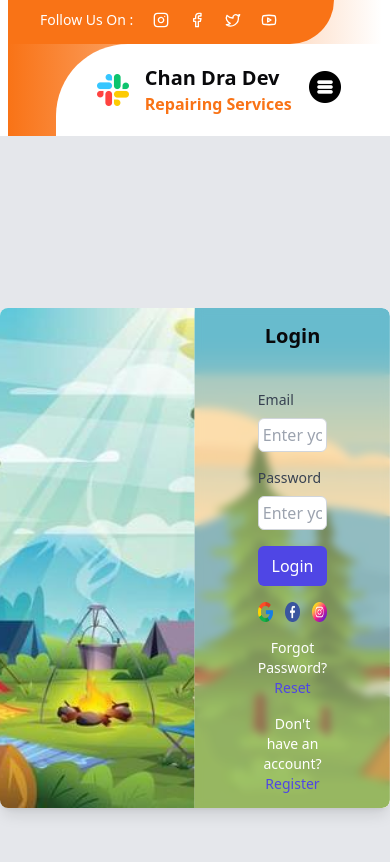
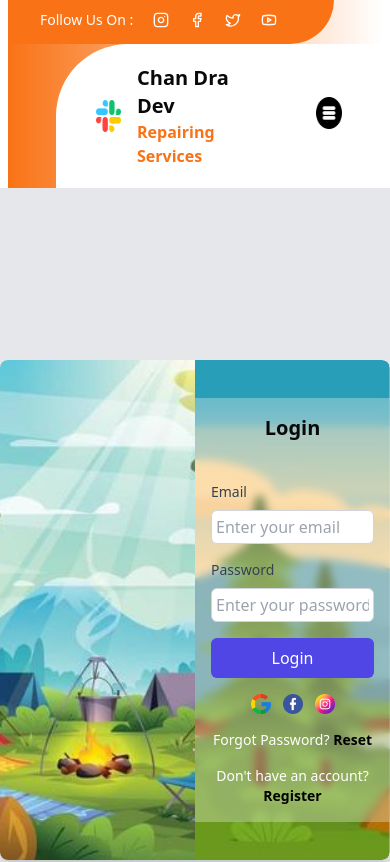
Before and after one commit to ChandraDevYadav/repair-app, a React (Vite) app: page /register in a window 390 px wide. Shown: the top 862 px of the page. Built offline with nearby package versions, Linux system fonts and the light colour scheme.

Commit message:
login updated

```diff
--- a/src/components/Navbar.jsx
+++ b/src/components/Navbar.jsx
@@ -88,7 +88,7 @@ const Navbar = () => {
         </div>
 
         {/* Toggle button for mobile view */}
-        <div className="md:hidden">
+        <div className="md:hidden ml-12">
   <button onClick={toggleMenu} className="text-sm font-semibold">
     {isOpen ? (
       <img src="./close.png" alt="Close Menu" className="w-6 h-6" />
@@ -100,8 +100,9 @@ const Navbar = () => {
 
         {/* Mobile menu items */}
         {isOpen && (
-          <div className="absolute top-[8rem] z-10 left-0 w-full bg-gray-300 shadow-md md:hidden">
+          <div className="absolute top-[8.5rem] z-10 left-[134px] w-2/3 bg-gray-300 shadow-md md:hidden">
             <div className="flex flex-col gap-4 p-4">
+
               <Link to="/" className="text-sm font-semibold">Home</Link>
               <Link to="/about" className="text-sm font-semibold">About</Link>
               <DropdownMenu>
@@ -134,12 +135,13 @@ const Navbar = () => {
                 </DropdownMenuContent>
               </DropdownMenu>
               <Link to='/contact' className="text-sm font-semibold">Contact</Link>
+              <Link to='/register' className="text-sm font-semibold">Login</Link>
             </div>
           </div>
         )}
 
         <div className="hidden md:block">
-          <Link to='/login' className="text-md px-6 py-2 rounded-lg text-white bg-orange-500 flex gap-2">Login</Link>
+          <Link to='/register' className="text-md px-6 py-2 rounded-lg text-white bg-orange-500 flex gap-2">Login</Link>
         </div>
       </div>
     </div>
--- a/src/pages/Register/Register.jsx
+++ b/src/pages/Register/Register.jsx
@@ -30,7 +30,7 @@ const Register = () => {
             backgroundImage: `url('./bg.jpg')`, backgroundRepeat: 'no-repeat', backgroundSize: 'cover'
           }}
         >
-          <div className="p-16 backdrop-blur-sm bg-white/30" >
+          <div className="p-4 md:p-16 backdrop-blur-sm bg-white/30" >
             <h2 className="text-xl font-semibold mb-10 text-center">Login</h2>
             <form className="space-y-4">
               <div>
@@ -68,7 +68,7 @@ const Register = () => {
                 Forgot Password?{" "}
                 <span
                   onClick={() => setIsLogin(true)}
-                  className="text-indigo-600 cursor-pointer"
+                  className="text-black font-bold cursor-pointer"
                 >
                   Reset
                 </span>
@@ -77,7 +77,7 @@ const Register = () => {
                 Don't have an account?{" "}
                 <span
                   onClick={() => setIsLogin(false)}
-                  className="text-indigo-600 cursor-pointer"
+                  className="text-black font-bold cursor-pointer"
                 >
                   Register
                 </span>
@@ -95,7 +95,7 @@ const Register = () => {
             backgroundImage: `url('./bg.jpg')`, backgroundRepeat: 'no-repeat', backgroundSize: 'cover'
           }}
         >
-          <div className="px-20 py-6 backdrop-blur-sm bg-white/30">
+          <div className="p-4 md:px-20 py-6 backdrop-blur-sm bg-white/30">
             <h2 className="text-xl font-semibold mb-3 text-center">Register</h2>
             <form className="space-y-4">
               <div>
@@ -143,7 +143,7 @@ const Register = () => {
                 Already have an account?{" "}
                 <span
                   onClick={() => setIsLogin(true)}
-                  className="text-indigo-600 cursor-pointer"
+                  className="text-black font-bold cursor-pointer"
                 >
                   Login
                 </span>
```
